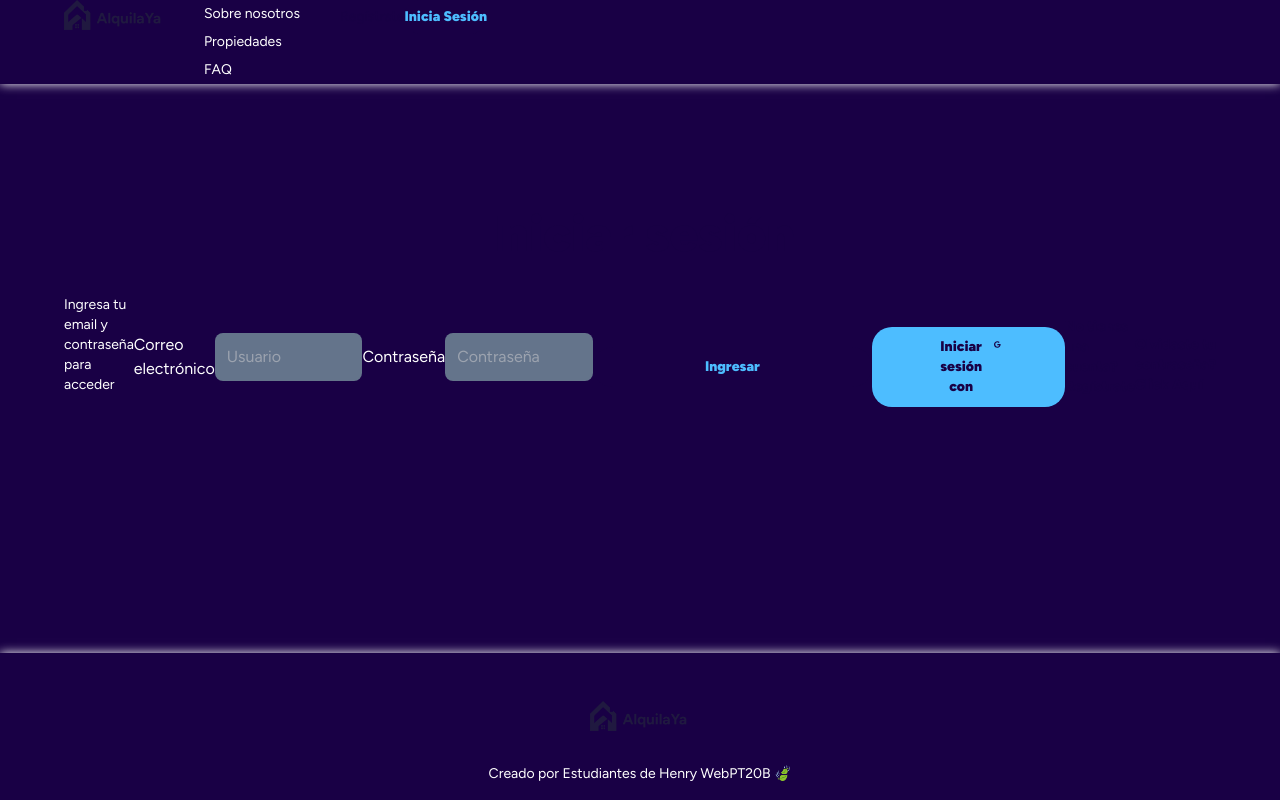
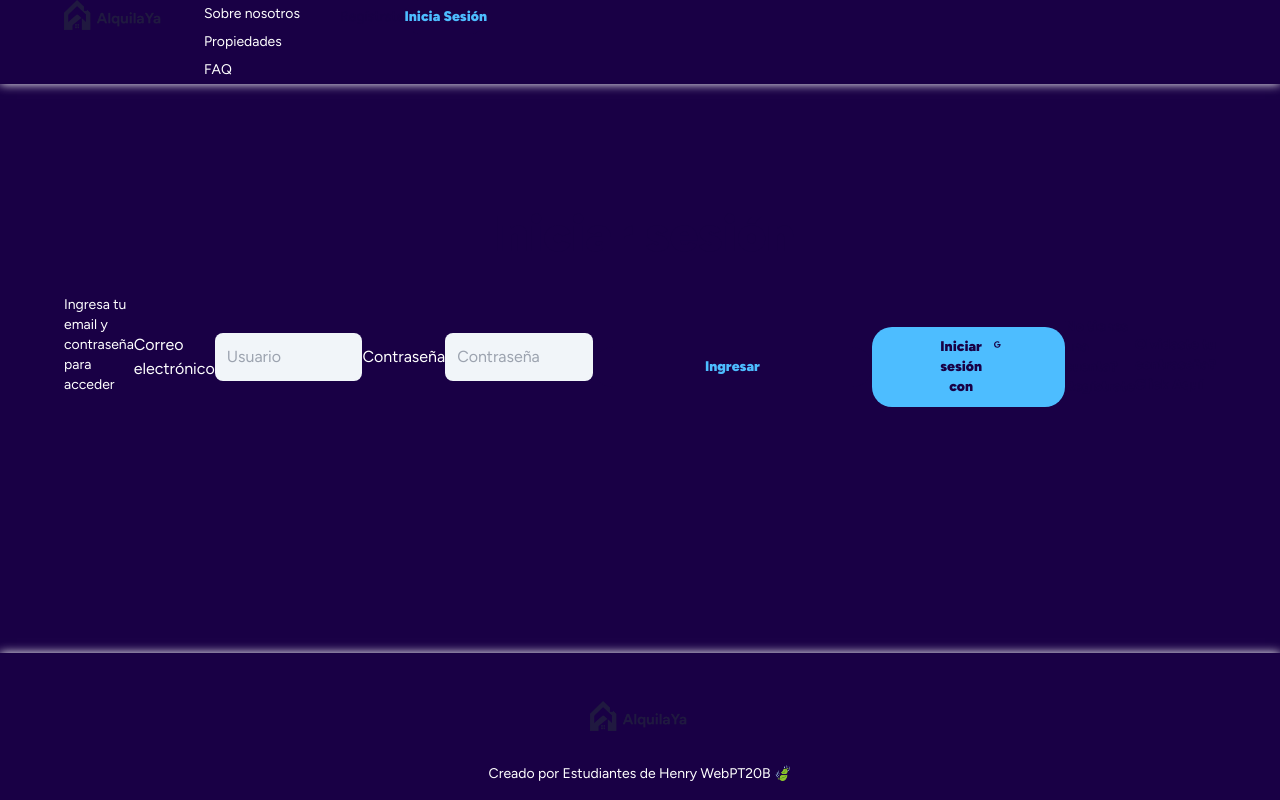
Before and after one commit to SamuelFrancoB4B/alquilayafront, a Next.js app in the folder alquilaya/: page /login in a window 1280 px wide. Built offline with nearby package versions, Linux system fonts and the light colour scheme.

Commit message:
ensayo 2

```diff
--- a/alquilaya/src/Components/LoginForm/login.module.css
+++ b/alquilaya/src/Components/LoginForm/login.module.css
@@ -1,5 +1,5 @@
 .input{
-    @apply w-full p-3 rounded-lg bg-slate-500 text-primary border-spacing-2 my-2
+    @apply w-full p-3 rounded-lg bg-slate-100 text-primary border-spacing-2 my-2
 }
 
 .submitButton{
--- a/alquilaya/src/Components/Section-2/Section-2.tsx
+++ b/alquilaya/src/Components/Section-2/Section-2.tsx
@@ -7,7 +7,7 @@ import Link from "next/link";
 const Section2 = () => {
     return (
         <div className="bg-center container flex flex-col">
-            <div className="padding-section">
+            <div className="padding-section bg-red-500">
                 <h1 className="text-center text-primary pb-14">¿Cómo funciona?</h1>
                 <div className="container flex justify-between gap-5 mb-14">
                     <div className={styles.card}>
```
